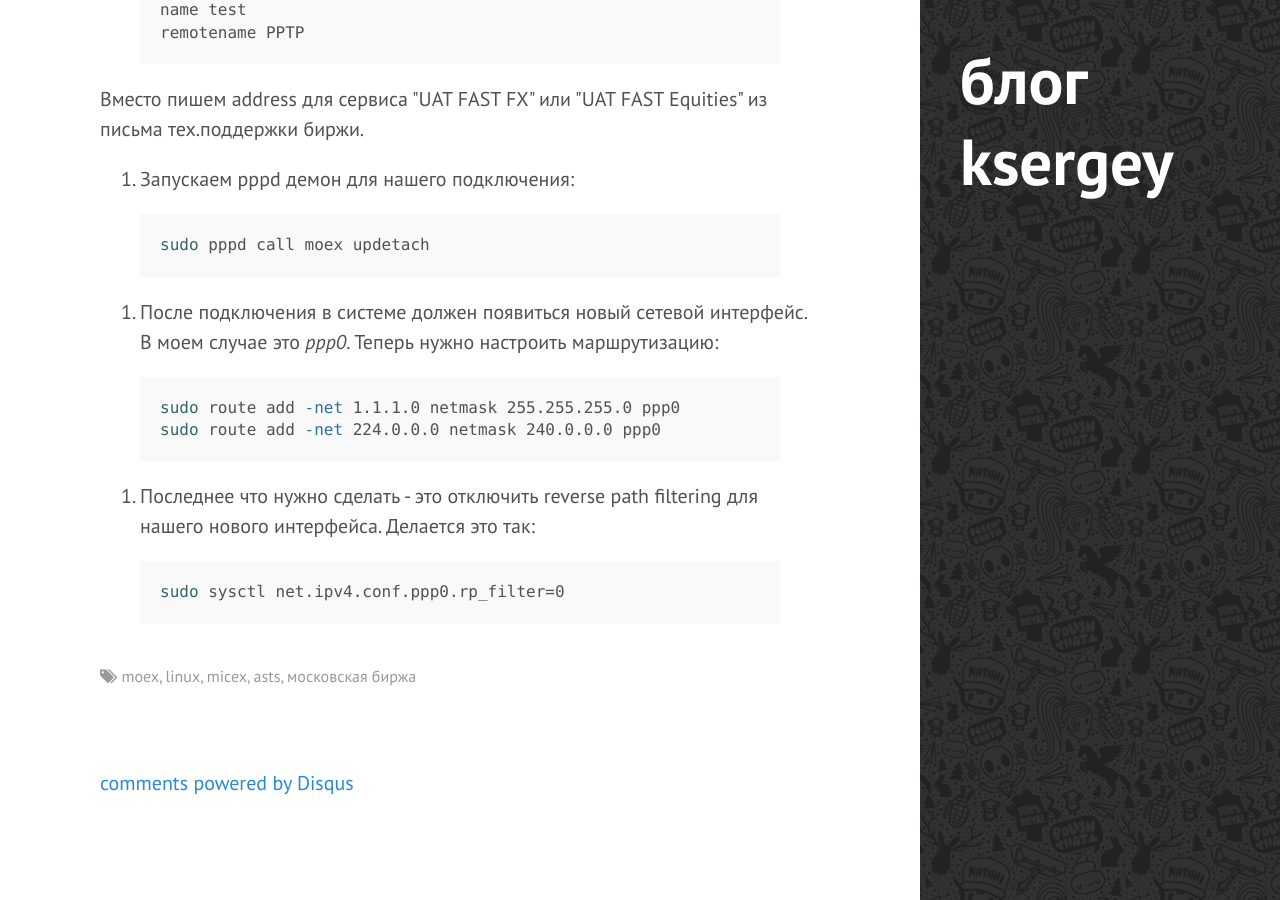
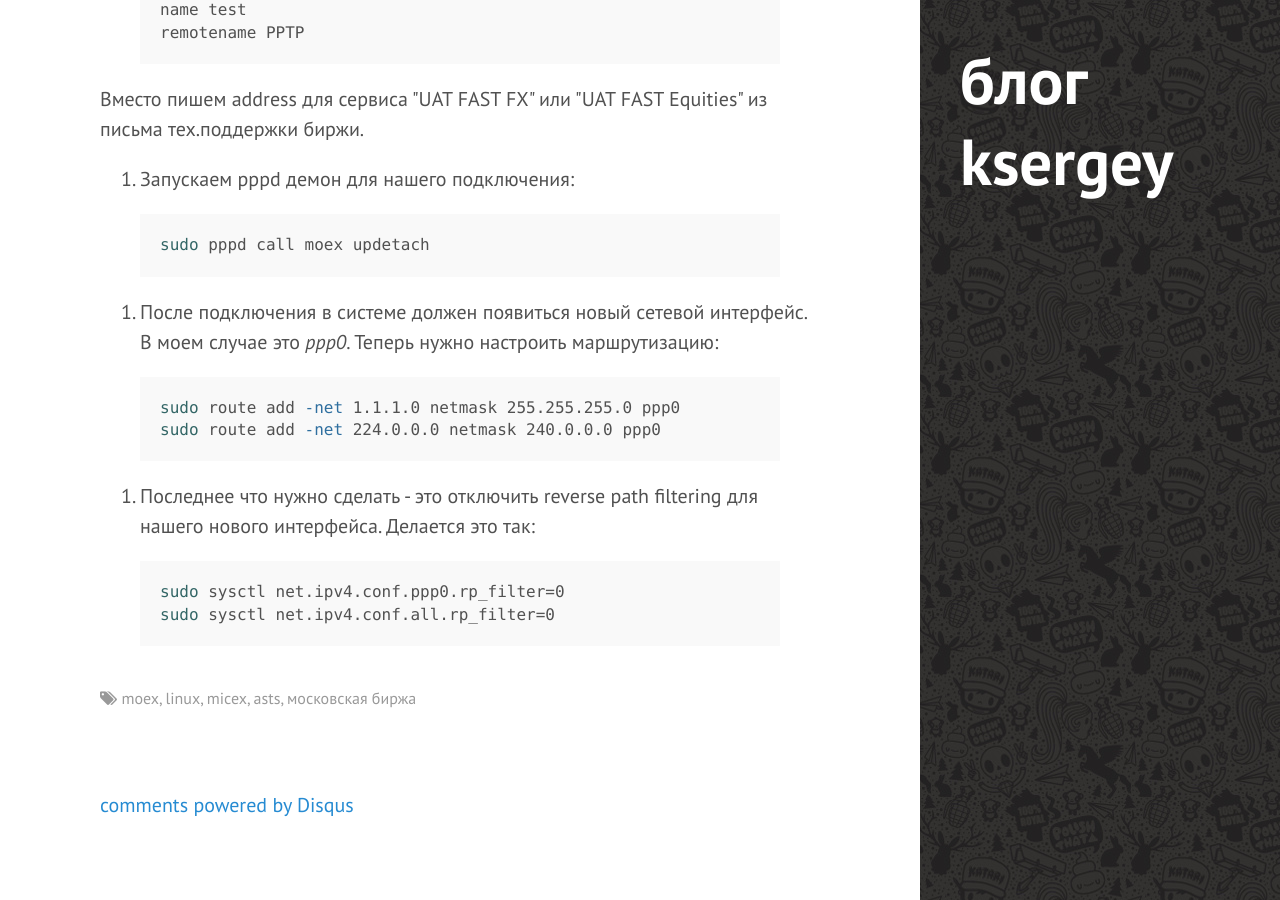
Before and after one commit to ksergey/ksergey.github.io, a Jekyll site: the page built from _posts/2016-04-11-moex-uat.md, in a window 1280 px wide and 900 px high, scrolled down 1055 px. Built offline with Jekyll 4.4.1, drawn with Linux system fonts in a browser that asks for light colours; nearby versions of some CDN libraries; comment, search, counter and statistics services are not loaded.

Commit message:
udpated post

```diff
--- a/_posts/2016-04-11-moex-uat.md
+++ b/_posts/2016-04-11-moex-uat.md
@@ -51,4 +51,5 @@ sudo route add -net 224.0.0.0 netmask 240.0.0.0 ppp0
 Делается это так:
 {% highlight bash %}
 sudo sysctl net.ipv4.conf.ppp0.rp_filter=0
+sudo sysctl net.ipv4.conf.all.rp_filter=0
 {% endhighlight %}
```
